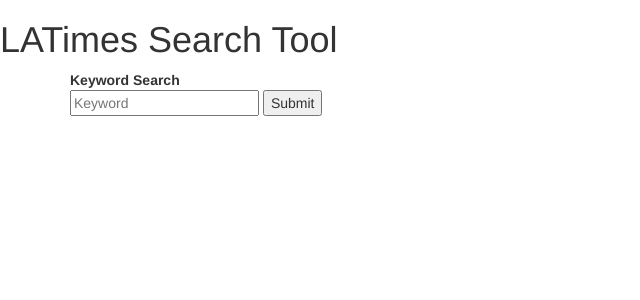
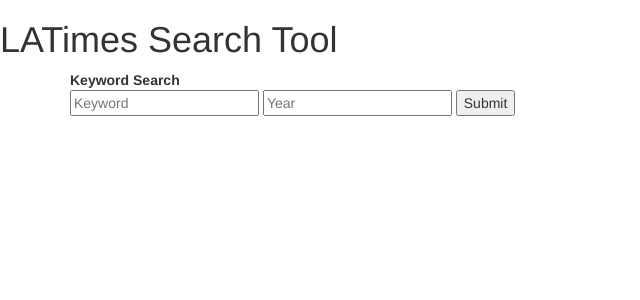
Before and after one commit to UCLALibrary/latimes, a Django app: page / in a window 1280 px wide. Shown: the top 300 px of the page, without its empty margins (0-640 px from the left). Run offline with Django 3.2, Linux system fonts and the light colour scheme; some libraries are stand-ins or nearby versions.

Commit message:
added year search

```diff
--- a/webapp/templates/homepage.html
+++ b/webapp/templates/homepage.html
@@ -16,6 +16,7 @@
 <form name = "search" action = 'http://127.0.0.1:8000/keyword' method= "get" id = 'search' class="form-inline">
 <div class="form-group">
 <input type="text" value='' id = 'keyword' name = 'keyword' placeholder='Keyword'/>
+<input type="text" value='' id = 'year' name = 'year' placeholder='Year'/>
 <input type="submit" />
 </div>
 </form>
--- a/webapp/templates/search.html
+++ b/webapp/templates/search.html
@@ -10,6 +10,7 @@
 <form name = "search" action = 'http://127.0.0.1:8000/keyword' method= "get" id = 'search' class="form-inline">
 <div class="form-group">
 <input type="text" value='' id = 'keyword' name = 'keyword' placeholder='Keyword'/>
+<input type="text" value='' id = 'year' name = 'year' placeholder='Year'/>
 <input type="submit" />
 </div>
 </form>
--- a/webapp/views.py
+++ b/webapp/views.py
@@ -15,10 +15,11 @@ def card_list(request):
 
 def keyword(request):
 	keyword = request.GET.get('keyword')
+	year = request.GET.get('year')
 	results = []
-	QUERY = Card.objects.filter(SubjectDescription__icontains=keyword).values()
-	QUERY2 = Card.objects.filter(SubjectName__icontains=keyword).values()
-	QUERY3 = Card.objects.filter(PhotoDescription__icontains=keyword).values()
+	QUERY = Card.objects.filter(SubjectDescription__icontains=keyword).filter(Year__icontains=year).values()
+	QUERY2 = Card.objects.filter(SubjectName__icontains=keyword).filter(Year__icontains=year).values()
+	QUERY3 = Card.objects.filter(PhotoDescription__icontains=keyword).filter(Year__icontains=year).values()
 	for q in QUERY:
 		results.append(q)
 	for q in QUERY2:
```
